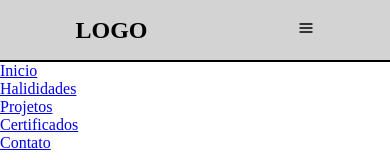
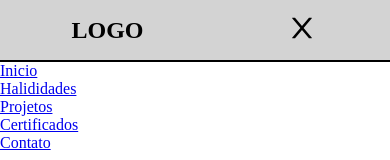
Before and after one commit to Rubismar-Carlos/construction_, a Next.js app: page / in a window 390 px wide. Both pictures are taken after a click on the icon 306 px from the left and 28 px from the top of the page. Shown: the top 160 px of the page. Built offline with nearby package versions, Linux system fonts and the light colour scheme.

Commit message:
Adcionando a funcionalidade do menu mobile e desktop

```diff
--- a/src/components/Navbar/Navbar.js
+++ b/src/components/Navbar/Navbar.js
@@ -8,25 +8,41 @@ import styles from '../../styles/Navbar.module.css'
 
 // ICONS
 import { FiMenu } from 'react-icons/fi'
+import { AiOutlineClose } from 'react-icons/ai'
 
 export default function Navbar() {
 
     //  STATES MENU MOBILE
-    const [openMobile, setOpenMobile] = useState(true)
-    const [closeMobile, setCloseMobile] = useState(true)
+    const [openMobile, setOpenMobile] = useState(false)
 
-    // FUNCAO ABRIR E FECHAR MENU MOBILE
-    const handleOpenMenu = () => setOpenMobile(!openMobile)
-    const handleCloseMenu = () => setCloseMobile(!closeMobile)
+    // VISUALIZAR O BOTÃO DO MENU MOBILE
+    const [visible, setVisivle] = useState(true)
+
+    // FUNCAO ABRIR MENU MOBILE
+    const handleOpenMenu = () => {
+
+        setVisivle(false)
+        setOpenMobile(!openMobile)
+
+    }
+
+    // FUNCAO ABRIR MENU MOBILE
+    const handleCloseMenu = () => {
+
+        setVisivle(true)
+        setOpenMobile(false)
+
+    }
 
 
     return (
         <div>
-            <div className={styles.menu_desktop}>
+            <div className={styles.menu}>
                 <div className={styles.logo}>
                     <h2>LOGO</h2>
                 </div>
                 <nav>
+                    {/* MENU DESKTOP */}
                     <div className={styles.navbar_desktop}>
                         <ul className={styles.ul_desktop}>
                             <li>
@@ -58,11 +74,13 @@ export default function Navbar() {
                     </div>
                 </nav>
                 <div className={styles.btn_mobile}>
-                    < FiMenu onClick={handleOpenMenu}/>
+                    {visible && < FiMenu onClick={handleOpenMenu}/>}
+                    {!visible && < AiOutlineClose  onClick={handleCloseMenu}/>}
                 </div>
             </div>
 
-            <div className={` ${styles.menu_mobile} ${styles.open_menu ? `${styles.menu_open}` : `${styles.menu_close}`}`}>
+            {/* MENU MOBILE */}
+            <div className={` ${styles.menu_mobile} ${openMobile ? `${styles.menu_open}` : `${styles.menu_close}`}`}>
                 <ul>
                     <li>
                         <Link href={'/about'} target={'_self'}>
--- a/src/styles/Navbar.module.css
+++ b/src/styles/Navbar.module.css
@@ -1,5 +1,5 @@
 /* GERAL */
-.menu_desktop {
+.menu {
     display: flex;
     justify-content: space-evenly;
     align-items: center;
@@ -8,22 +8,19 @@
     border-bottom: 2px solid black;
 }
 
-@media(max-width: 670px) {
-
-    /* MENU DESKTOP */
-    .ul_desktop {
-        display: none;
+/* SVG DOS BTNS DE MENU */
+.menu svg {
+    font-size: 2em;
+    cursor: pointer;
 }
 
+/* LAYOUT PARA DESKTOP NO MINIMO DE 671PIXELS */
+@media (min-width: 671px) {
 
-
-}
-
-@media (min-width: 671px) {
     /* PARTE DO MENU DESKTOP */
-
     .ul_desktop {
         display: flex;
+        gap: 15px;
     }
 
     .ul_desktop li {
@@ -41,7 +38,26 @@
 
     /* MENU MOBILE */
     .menu_mobile {
-        opacity: 0;
+        display: none;
+    }
 }
 
+/* LAYOUT PARA MOBILE NO MAXIMO DE 670PIXELS */
+@media(max-width: 670px) {
+
+    /* MENU DESKTOP */
+    .ul_desktop {
+        display: none;
     }
+
+    /* MENU MOBILE OPEN OU CLOSE? */
+
+    /* OPEN */
+    .menu_open {
+        display: block;
+    }
+
+    .menu_close {
+        display: none;
+    }
+}
```
Lines whose indentation alone changed are shown as unchanged.
